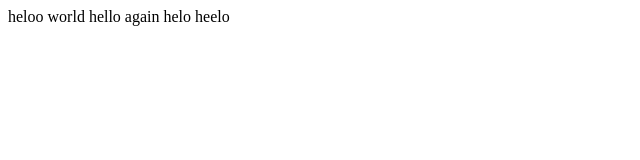
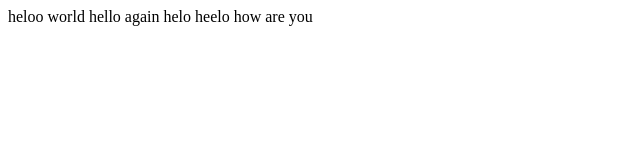
Before and after one commit to hamoodarabi/hamood-arabi, a plain HTML site: page index.html in a window 1280 px wide. Shown: the full height of the page, 0-640 px from the left. Drawn offline with Linux system fonts and the light colour scheme.

Commit message:
Update index.html

```diff
--- a/index.html
+++ b/index.html
@@ -20,7 +20,7 @@
 <body>
 
 
-    heloo world hello  again helo heelo
+    heloo world hello  again helo heelo how are you
 
 
 
```
